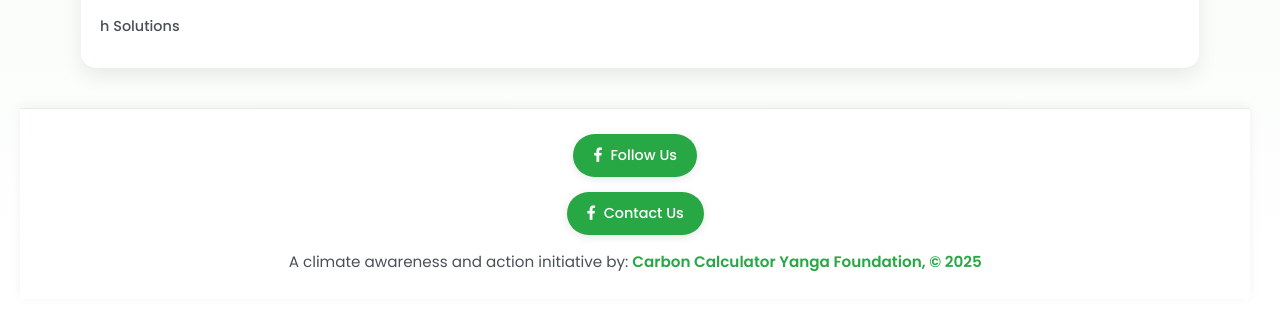
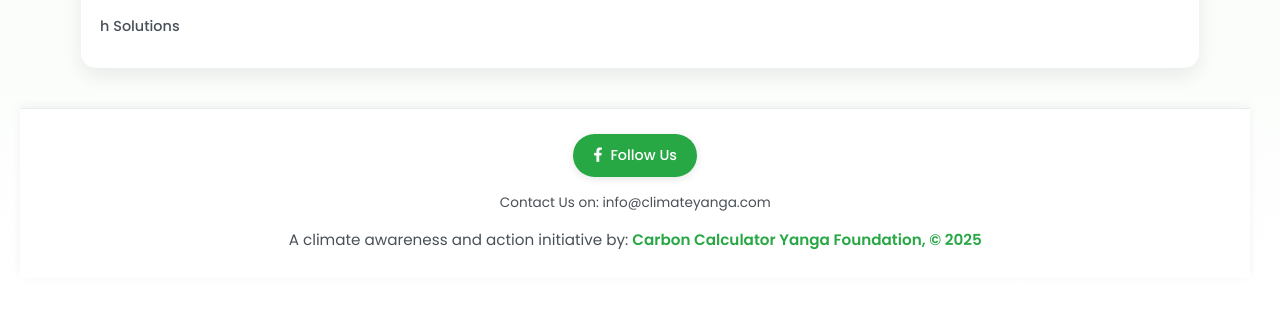
Before and after one commit to carboncalculator1/tests, a plain HTML site: page index.html in a window 1280 px wide. Shown: the part 1109-1418 px from the top of the page. Drawn offline with Linux system fonts and the light colour scheme.

Commit message:
Update index.html

```diff
--- a/index.html
+++ b/index.html
@@ -33,6 +33,12 @@
             font-size: 0.95em;
             margin: 0;
         }
+
+		.contact-text{
+			color: #495057;
+            font-size: 0.85em;
+            margin: 0;
+		}
 
         .footer-text strong {
             color: #28a745;
@@ -1067,11 +1073,7 @@
            class="facebook-btn">
             <i class="fab fa-facebook-f"></i> Follow Us
         </a>
-	<a href="https://www.facebook.com/share/p/1EhnQWLuTE/"
-           target="_blank"
-           class="facebook-btn">
-            <i class="fab fa-facebook-f"></i> Contact Us
-        </a>
+	<p class="contact-text">Contact Us on: info@climateyanga.com</p>
 
         <p class="footer-text">A climate awareness and action initiative by: <strong>Carbon Calculator Yanga Foundation, © 2025</strong></p>
     </div>
```
